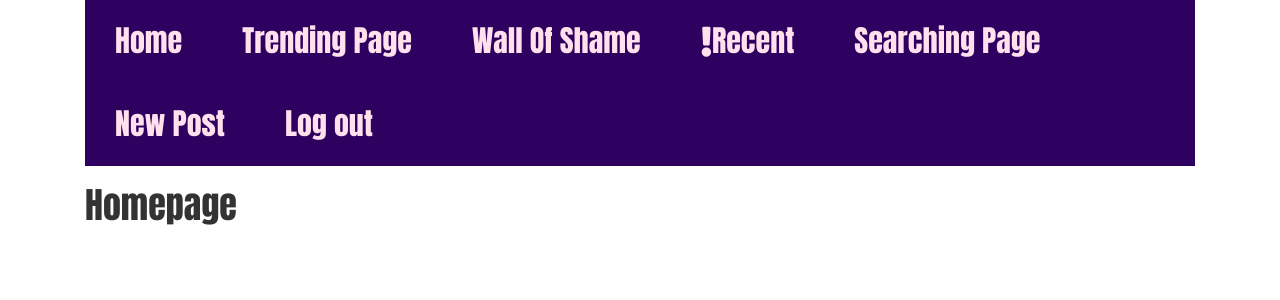
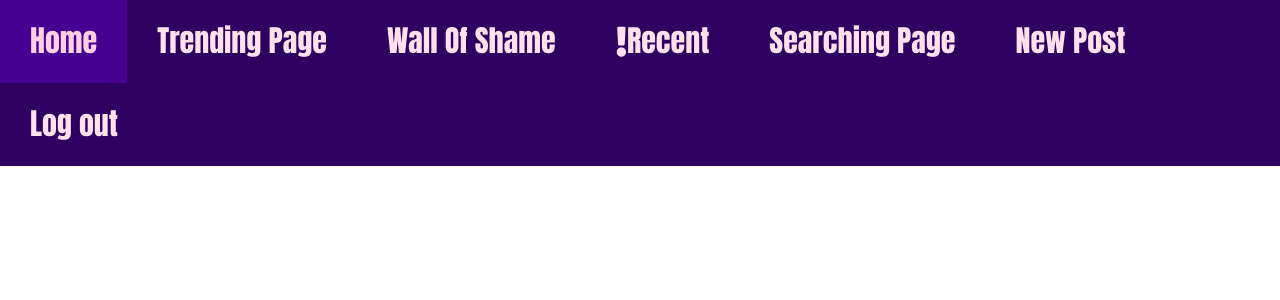
Before and after one commit to MatthijsVollenbroek/project, a Flask app: page /homepage in a window 1280 px wide. Shown: the top 300 px of the page. Run offline with Flask 2, Linux system fonts and the light colour scheme; a user stored in the database is signed in; some libraries are stand-ins or nearby versions.

Commit message:
Update layout.html

```diff
--- a/templates/layout.html
+++ b/templates/layout.html
@@ -33,12 +33,18 @@ body {
   font-family: Impact;
 }
 
-#topnav {
+.header {
+  background-color: #f1f1f1;
+  padding: 30px;
+  text-align: center;
+}
+
+#navbar {
   overflow: hidden;
   background-color: #2e005f;
 }
 
-#topnav a {
+#navbar a {
   float: left;
   color: #ffe0ed;
   text-align: center;
@@ -47,21 +53,35 @@ body {
   font-size: 30px;
 }
 
-#topnav a:hover {
+#navbar a:hover {
+ background-color: #460091;
+  color: #ffcfe3;
+}
+
+#navbar a.active {
   background-color: #460091;
   color: #ffcfe3;
 }
+}
 
-#topnav a.active {
-  background-color: #460091;
-  color: #ffcfe3;
+.content {
+  padding: 16px;
+}
+
+.sticky {
+  position: fixed;
+  top: 0;
+  width: 100%;
+}
+
+.sticky + .content {
+  padding-top: 60px;
 }
 </style>
-
 </head>
 <body>
-<div class="container">
-<div id="topnav">
+
+<div id="navbar">
   <a href="{{url_for('homepage')}}">Home</a>
   <a href="{{url_for('homepage_trending')}}"title="Trending"><i class="fa fa-smile-o" aria-hidden="true"></i>Trending Page</a>
   <a href="{{url_for('homepage_shame')}}"title="Shame"><i class="fa fa-frown-o" aria-hidden="true"></i>Wall Of Shame</a>
@@ -70,6 +90,7 @@ body {
   <a href="{{url_for('post')}}">New Post</a>
   <a href="{{url_for('logout')}}" title="Logout">Log out</a>
 </div>
+
 <main>
  {% if errormessage is not none %}
  <div class="alert alert-danger" role="alert">
```
